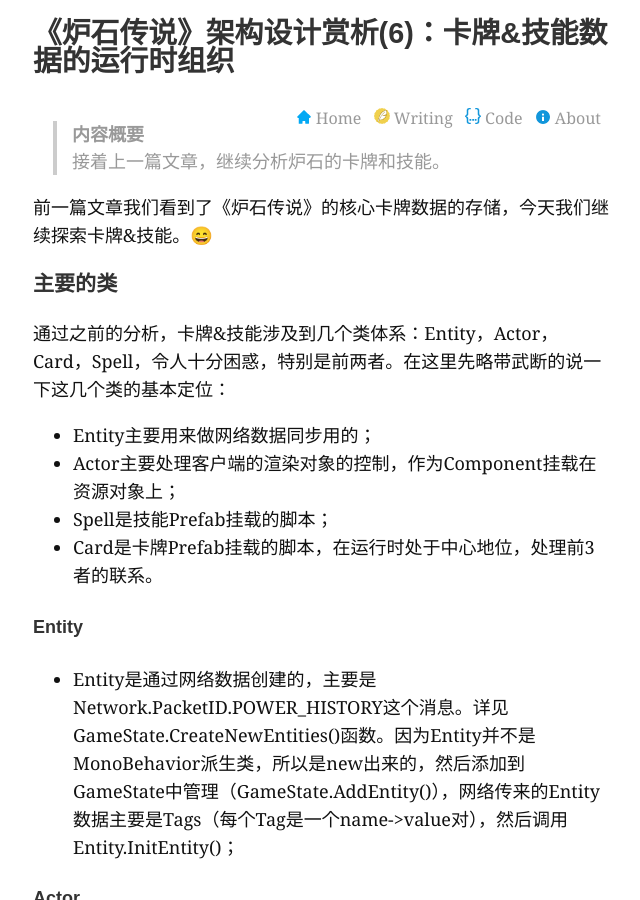
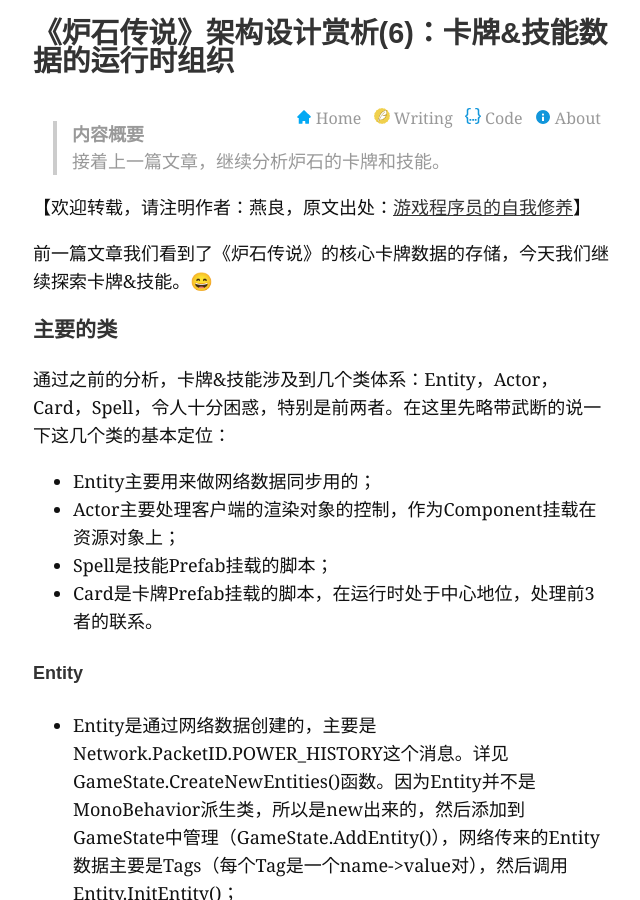
Before and after one commit to neil3d/neil3d.github.io, a Jekyll site: the page built from _posts/2014-10-26-hearthstone-6.md, in a window 1280 px wide and 900 px high. Shown: the whole window, without its empty margins (319-959 px from the left). Built offline with Jekyll 4.4.1, drawn with Linux system fonts in a browser that asks for light colours; emoji names are drawn with the system emoji font; comment, search, counter and statistics services are not loaded.

Commit message:
add copyright to post

```diff
--- a/_layouts/post.html
+++ b/_layouts/post.html
@@ -54,6 +54,9 @@
         </p>
       </blockquote>
 
+      <p>
+        【欢迎转载，请注明作者：燕良，原文出处：<a href="https://neil3d.github.io">游戏程序员的自我修养</a>】
+      </p>
       {{ content }}
 
       <span class="post-date">
```
